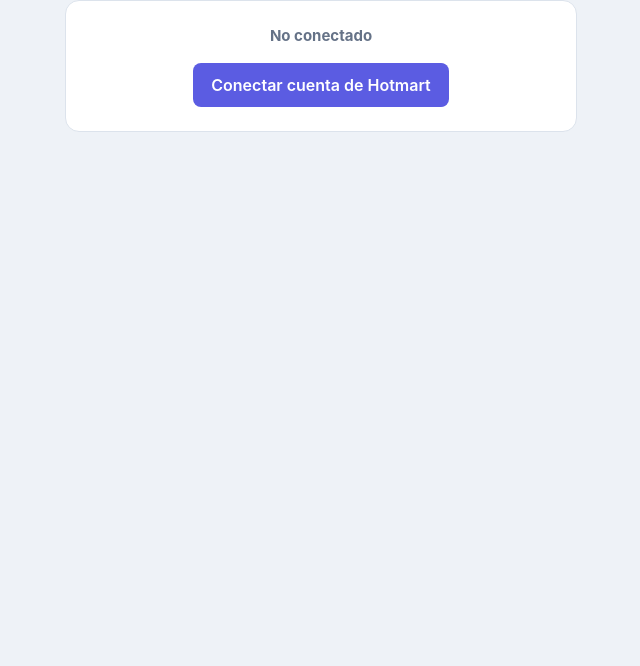
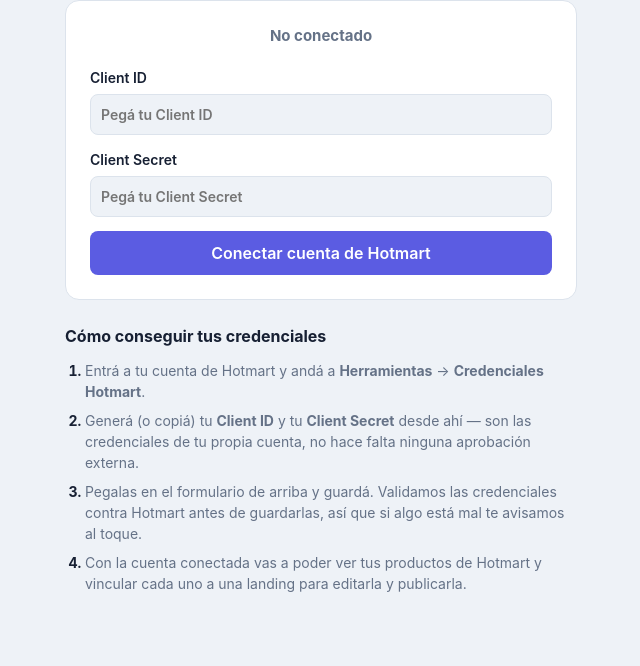
Before and after one commit to Projects-Nebula/maqueta, a Django app: page /hotmart/ in a window 1280 px wide. Shown: the part 219-885 px from the top of the page, without its empty margins (319-959 px from the left). Before the commit the page ends 351 px from the top, so only its background shows below. Run offline with Django 5.2, Linux system fonts and the light colour scheme; the visitor is signed in with stand-in values (Sample User, id 1); data that the repository does not hold is empty.

Commit message:
feat(hotmart): replace connect button with credential paste form
Removes the dead authorization_code redirect flow (oauth.py, connect_view,
callback_view, HOTMART_CLIENT_ID/SECRET platform settings) and replaces it
with a form where the seller pastes her own Hotmart Developer Credentials,
mirroring payment-config.js's masked-input/no-echo pattern. Blank fields on
an existing connection keep the stored credential rather than overwriting
it. Completes the hotmart-developer-credentials-pivot change; the OAuth
consent-screen flow this replaces never worked against real Hotmart
accounts since no such public app program exists.

```diff
--- a/apps/hotmart/oauth.py
+++ /dev/null
@@ -1,65 +0,0 @@
-"""OAuth CSRF-state helpers for the Hotmart connect flow (see openspec
-design: hotmart-oauth-connect, "state = signed + session-bound +
-single-use; no user-supplied redirect" decision).
-
-There is no `OAuthState` DB table and no `next`/`return_to` parameter
-anywhere in this module — the post-callback destination is always the
-hardcoded `reverse("hotmart:connection")`, so an open redirect is
-impossible by construction rather than by validation.
-"""
-
-from __future__ import annotations
-
-import secrets
-from urllib.parse import urlencode
-
-from django.conf import settings
-from django.core import signing
-from django.http import HttpRequest
-from django.urls import reverse
-
-_STATE_SESSION_KEY = "hotmart_oauth_nonce"
-_STATE_MAX_AGE = 600  # 10 minutes
-_STATE_SALT = "apps.hotmart.oauth.state"
-
-
-def issue_state(request: HttpRequest) -> str:
-    """Generates a random nonce, stores it in the session, and returns a
-    signed+timestamped token embedding it."""
-    nonce = secrets.token_urlsafe(32)
-    request.session[_STATE_SESSION_KEY] = nonce
-    signer = signing.TimestampSigner(salt=_STATE_SALT)
-    return signer.sign(nonce)
-
-
-def consume_state(request: HttpRequest, state: str) -> bool:
-    """Verifies signature, max_age, and that the nonce matches the live
-    session value, then pops it from the session so it cannot be
-    replayed. Any failure returns False without raising — callers
-    respond 400 without attempting a token exchange."""
-    if not state:
-        return False
-    signer = signing.TimestampSigner(salt=_STATE_SALT)
-    try:
-        nonce = signer.unsign(state, max_age=_STATE_MAX_AGE)
-    except signing.BadSignature:
-        return False
-    session_nonce = request.session.get(_STATE_SESSION_KEY)
-    if not session_nonce or not secrets.compare_digest(session_nonce, nonce):
-        return False
-    del request.session[_STATE_SESSION_KEY]
-    return True
-
-
-def build_authorize_url(request: HttpRequest, state: str) -> str:
-    """Builds the full Hotmart authorize URL. `redirect_uri` is built
-    from the hardcoded callback route via `reverse()` — it is never
-    user-supplied, so there is no open-redirect surface here."""
-    redirect_uri = request.build_absolute_uri(reverse("hotmart:callback"))
-    params = {
-        "response_type": "code",
-        "client_id": settings.HOTMART_CLIENT_ID,
-        "redirect_uri": redirect_uri,
-        "state": state,
-    }
-    return f"{settings.HOTMART_AUTH_BASE_URL}/authorize?{urlencode(params)}"
--- a/apps/hotmart/urls.py
+++ b/apps/hotmart/urls.py
@@ -1,11 +1,9 @@
 from django.urls import path
 
-from .views import callback_view, connect_view, connection_view
+from .views import connection_view
 
 app_name = "hotmart"
 
 urlpatterns = [
     path("", connection_view, name="connection"),
-    path("conectar/", connect_view, name="connect"),
-    path("callback/", callback_view, name="callback"),
 ]
--- a/apps/hotmart/views.py
+++ b/apps/hotmart/views.py
@@ -10,9 +10,7 @@ from __future__ import annotations
 import logging
 
 from django.contrib.auth.decorators import login_required
-from django.http import HttpResponse, HttpResponseRedirect
 from django.shortcuts import get_object_or_404, render
-from django.views.decorators.http import require_http_methods
 from rest_framework import viewsets
 from rest_framework.permissions import IsAuthenticated
 from rest_framework.response import Response
@@ -20,7 +18,6 @@ from rest_framework.views import APIView
 
 from .client import HotmartClientError, build_hotmart_client
 from .models import HotmartConnection, HotmartProductLink
-from .oauth import build_authorize_url, issue_state
 from .serializers import HotmartCredentialsSerializer, HotmartProductLinkSerializer
 from .services import HotmartReconnectRequired, ensure_fresh_token, reconcile_products
 
@@ -30,37 +27,13 @@ logger = logging.getLogger(__name__)
 @login_required
 def connection_view(request):
     """/hotmart/ — connection status page shell. All CRUD happens
-    client-side against /api/hotmart/* (static/hotmart/connection.js).
-    The catalog/link UI lands in a later PR; this shell only shows
-    connect/disconnect for now."""
-    connected = HotmartConnection.objects.filter(owner=request.user).exists()
+    client-side against /api/hotmart/* (static/hotmart/connection.js):
+    the credential paste form POSTs to CredentialsView, disconnect POSTs to
+    DisconnectView. The catalog/link UI lands in a later PR; this shell
+    only shows connect/disconnect for now."""
+    connection = HotmartConnection.objects.filter(owner=request.user).first()
+    connected = connection is not None and connection.has_credentials()
     return render(request, "hotmart/connection.html", {"connected": connected})
-
-
-@login_required
-@require_http_methods(["GET"])
-def connect_view(request):
-    """/hotmart/conectar/ — issues a signed, session-bound, single-use
-    state and redirects to Hotmart's authorize endpoint. There is no
-    next/return_to param anywhere in this flow (design ADR: the
-    post-callback destination is a hardcoded reverse())."""
-    state = issue_state(request)
-    authorize_url = build_authorize_url(request, state)
-    return HttpResponseRedirect(authorize_url)
-
-
-@login_required
-@require_http_methods(["GET"])
-def callback_view(request):
-    """/hotmart/callback/ — STUBBED to 410 Gone (PR A of the
-    developer-credentials pivot). The `authorization_code` exchange this
-    view used to perform is no longer reachable now that
-    `build_hotmart_client()` requires per-seller Developer Credentials;
-    stubbing (rather than deleting) keeps `main` from carrying a
-    live-but-broken exchange path mid-stack. PR B deletes this view, along
-    with `connect_view` and `oauth.py`, once the paste-credential form
-    ships (see design's "Migration / Rollout" delivery note)."""
-    return HttpResponse(status=410)
 
 
 class CredentialsView(APIView):
--- a/static/hotmart/connection.js
+++ b/static/hotmart/connection.js
@@ -1,7 +1,8 @@
-/* Hotmart connection page shell — disconnect button only for now
- * (catalog listing + product-to-landing linking land in a later PR).
- * Connect is a plain server-rendered link (302 to Hotmart's authorize
- * endpoint), no JS needed for that half of the flow.
+/* Hotmart connection page shell — paste-credential form (POST
+ * /api/hotmart/credentials/) plus disconnect button. Mirrors the
+ * password-masking pattern in static/storefront/payment-config.js:
+ * type=password inputs, autocomplete=off, values never echoed back, blank
+ * fields mean "keep the existing stored value" (server-side merge).
  */
 (function () {
   "use strict";
@@ -16,8 +17,7 @@
   }
 
   var disconnectBtn = document.getElementById("disconnectBtn");
-  if (!disconnectBtn) return;
-
+  if (disconnectBtn) {
     disconnectBtn.addEventListener("click", async function () {
       if (!window.confirm("¿Desconectar tu cuenta de Hotmart?")) return;
       disconnectBtn.disabled = true;
@@ -33,4 +33,51 @@
         disconnectBtn.disabled = false;
       }
     });
+  }
+
+  var credentialsForm = document.getElementById("credentialsForm");
+  if (!credentialsForm) return;
+
+  var clientIdInput = document.getElementById("clientIdInput");
+  var clientSecretInput = document.getElementById("clientSecretInput");
+  var saveCredentialsBtn = document.getElementById("saveCredentialsBtn");
+
+  credentialsForm.addEventListener("submit", async function (event) {
+    event.preventDefault();
+
+    var connected = credentialsForm.dataset.connected === "true";
+    var clientId = clientIdInput.value.trim();
+    var clientSecret = clientSecretInput.value.trim();
+
+    if (!connected && (!clientId || !clientSecret)) {
+      feedback("Completá el Client ID y el Client Secret.", "error");
+      return;
+    }
+
+    var originalLabel = saveCredentialsBtn.textContent;
+    saveCredentialsBtn.disabled = true;
+    saveCredentialsBtn.textContent = "Guardando…";
+    try {
+      var response = await fetch("/api/hotmart/credentials/", {
+        method: "POST",
+        credentials: "same-origin",
+        headers: { "Content-Type": "application/json", "X-CSRFToken": getCsrfToken() },
+        body: JSON.stringify({ client_id: clientId, client_secret: clientSecret }),
+      });
+      if (!response.ok) {
+        var data = await response.json().catch(function () { return {}; });
+        if (data.error === "invalid_credentials") {
+          throw new Error("Hotmart rechazó esas credenciales. Revisá el Client ID y el Client Secret.");
+        }
+        var detail = data.detail || data.error || data.message;
+        throw new Error(detail ? "No se pudieron guardar las credenciales. " + detail : "No se pudieron guardar las credenciales.");
+      }
+      feedback("Cuenta de Hotmart conectada.", "success");
+      window.location.reload();
+    } catch (error) {
+      feedback(error.message || "No se pudieron guardar las credenciales.", "error");
+      saveCredentialsBtn.disabled = false;
+      saveCredentialsBtn.textContent = originalLabel;
+    }
+  });
 })();
--- a/templates/hotmart/connection.html
+++ b/templates/hotmart/connection.html
@@ -37,6 +37,19 @@
     .btn.primary { background: var(--primary); color: #fff; }
     .btn.danger { background: #d33; color: #fff; }
     .btn:disabled { cursor: wait; opacity: .55; }
+    .guide { margin: 24px 0 0; }
+    .guide h2 { font-size: 16px; margin: 0 0 12px; }
+    .guide ol { margin: 0; padding-left: 20px; color: var(--muted); font-size: 14px; }
+    .guide li { margin-bottom: 8px; }
+    .guide li::marker { color: var(--text); font-weight: 700; }
+    .credentials-form { margin-top: 20px; text-align: left; }
+    .credentials-form .field { display: block; margin-bottom: 14px; font-size: 14px; font-weight: 600; }
+    .credentials-form .field span { display: block; margin-bottom: 6px; }
+    .credentials-form .control {
+      width: 100%; padding: 9px 10px; border: 1px solid var(--border); border-radius: 8px;
+      font: inherit; background: var(--app-bg); color: var(--text);
+    }
+    .credentials-form .btn { width: 100%; }
   </style>
 </head>
 <body>
@@ -59,8 +72,45 @@
         <button id="disconnectBtn" class="btn danger" type="button">Desconectar cuenta</button>
       {% else %}
         <p class="connection-status disconnected">No conectado</p>
-        <a class="btn primary" href="{% url 'hotmart:connect' %}">Conectar cuenta de Hotmart</a>
       {% endif %}
+
+      <form id="credentialsForm" class="credentials-form" data-connected="{% if connected %}true{% else %}false{% endif %}">
+        <label class="field">
+          <span>Client ID{% if connected %} (ya configurado){% endif %}</span>
+          <input
+            id="clientIdInput"
+            class="control"
+            type="password"
+            name="client_id"
+            autocomplete="off"
+            placeholder="{% if connected %}Dejar en blanco para no cambiar{% else %}Pegá tu Client ID{% endif %}"
+          >
+        </label>
+        <label class="field">
+          <span>Client Secret{% if connected %} (ya configurado){% endif %}</span>
+          <input
+            id="clientSecretInput"
+            class="control"
+            type="password"
+            name="client_secret"
+            autocomplete="off"
+            placeholder="{% if connected %}Dejar en blanco para no cambiar{% else %}Pegá tu Client Secret{% endif %}"
+          >
+        </label>
+        <button id="saveCredentialsBtn" class="btn primary" type="submit">
+          {% if connected %}Actualizar credenciales{% else %}Conectar cuenta de Hotmart{% endif %}
+        </button>
+      </form>
+    </div>
+
+    <div class="guide">
+      <h2>Cómo conseguir tus credenciales</h2>
+      <ol>
+        <li>Entrá a tu cuenta de Hotmart y andá a <strong>Herramientas</strong> → <strong>Credenciales Hotmart</strong>.</li>
+        <li>Generá (o copiá) tu <strong>Client ID</strong> y tu <strong>Client Secret</strong> desde ahí — son las credenciales de tu propia cuenta, no hace falta ninguna aprobación externa.</li>
+        <li>Pegalas en el formulario de arriba y guardá. Validamos las credenciales contra Hotmart antes de guardarlas, así que si algo está mal te avisamos al toque.</li>
+        <li>Con la cuenta conectada vas a poder ver tus productos de Hotmart y vincular cada uno a una landing para editarla y publicarla.</li>
+      </ol>
     </div>
   </main>
 
```
Also changed, not shown: config/settings/base.py (+6 -8 lines), tests/test_hotmart_oauth.py (deleted, +0 -131 lines). Lines whose indentation alone changed are shown as unchanged.
